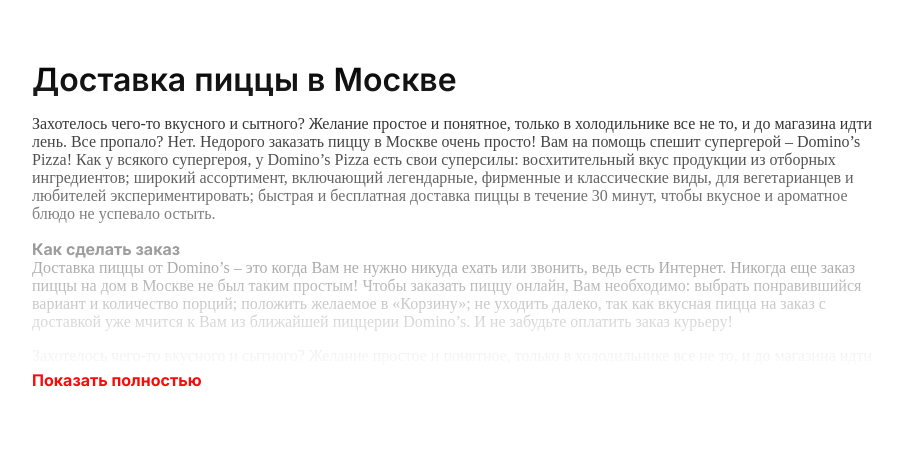
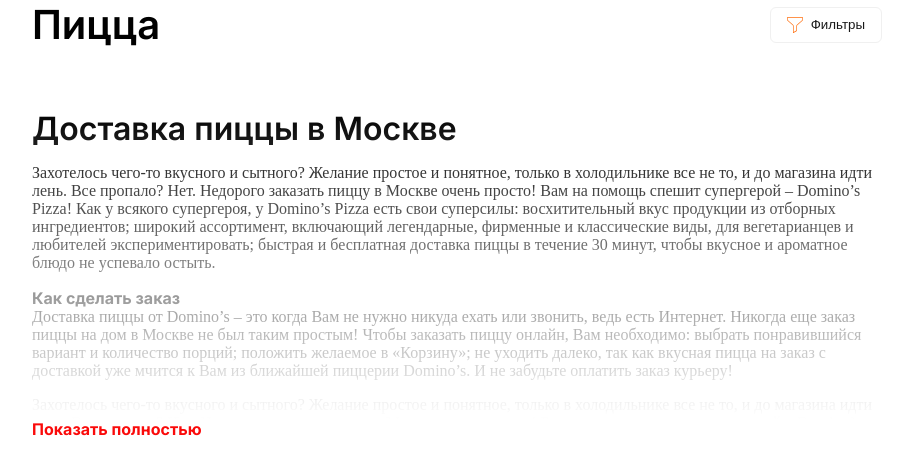
Before and after one commit to alibekovamadina/java, a plain HTML site: page index.html in a window 1280 px wide. Shown: the whole page, without its empty margins (183-1096 px from the left). Drawn offline with Linux system fonts and the light colour scheme.

Commit message:
header filter

```diff
--- a/index.html
+++ b/index.html
@@ -8,8 +8,28 @@
 </head>
 <body>
     <main>
+        <section class="catalog">
+            <div class="container catalog__container">
+                <div class="catalog__header">
+                    <h2 class="catalog__title">Пицца</h2>
+                    <button class="catalog__filter">
+                        <svg width="16" height="16" viewBox="0 0 16 16" xmlns="http://www.w3.org/2000/svg">
+                            <g clip-path="url(#clip0_29821_4461)">
+                                <path d="M6.33333 16C6.27667 16 6.22 15.986 6.16933 15.9567C6.06467 15.8973 6 15.7867 6 15.6667V8.932C6 8.646 5.87733 8.374 5.664 8.18467L0.558667 3.64933C0.204 3.33533 0 2.87933 0 2.4V1C0 0.448667 0.448667 0 1 0H15C15.5513 0 16 0.448667 16 1V2.4C16 2.87933 15.796 3.33533 15.4407 3.65L10.336 8.18533C10.1227 8.37467 10 8.64667 10 8.932V13.2887C10 13.6373 9.81467 13.966 9.51467 14.146L6.504 15.952C6.452 15.984 6.39267 16 6.33333 16ZM1 0.666667C0.816667 0.666667 0.666667 0.816 0.666667 1V2.4C0.666667 2.68867 0.788667 2.96267 1.00067 3.15L6.10667 7.686C6.462 8.002 6.66667 8.456 6.66667 8.932V15.078L9.172 13.5753C9.27133 13.5153 9.33333 13.4053 9.33333 13.2893V8.93267C9.33333 8.45667 9.538 8.002 9.89333 7.68667L14.9987 3.15133C15.2113 2.96267 15.3333 2.68867 15.3333 2.4V1C15.3333 0.816 15.1833 0.666667 15 0.666667H1Z"/>
+                                </g>
+                                <defs>
+                                <clipPath id="clip0_29821_4461">
+                                <rect width="16" height="16" fill="white"/>
+                                </clipPath>
+                                </defs>
+                        </svg>
+                        Фильтры
+                    </button>
+                </div>
+            </div>
+        </section>
         <section class="info">
-            <div class="info__container">
+            <div class="container info__container">
                 <div class="info__text">
                     <h2>Доставка пиццы в Москве</h2>
                     <p>Захотелось чего-то вкусного и сытного? Желание простое и понятное, только в холодильнике все не то, и до магазина идти лень. Все пропало? Нет. Недорого заказать пиццу в Москве очень просто! Вам на помощь спешит супергерой – Domino’s Pizza! Как у всякого супергероя, у Domino’s Pizza есть свои суперсилы: восхитительный вкус продукции из отборных ингредиентов; широкий ассортимент, включающий легендарные, фирменные и классические виды, для вегетарианцев и любителей экспериментировать; быстрая и бесплатная доставка пиццы в течение 30 минут, чтобы вкусное и ароматное блюдо не успевало остыть.</p>
--- a/main.css
+++ b/main.css
@@ -6,9 +6,13 @@
     box-sizing: border-box;
 }
 
+:root {
+    --color: #191919;
+}
+
 .body {
     font-family: 'Roboto', sans-serif;
-    color: #191919;
+    color: var(--color);
 }
 
 .info {
@@ -33,7 +37,7 @@
     margin-bottom: 1em;
 }
 
-.info__container {
+.container {
     width: calc(100% - 30px * 2);
     max-width: 850px;
     margin: 0 auto;
@@ -50,6 +54,7 @@
 }
 
 .info__text {
+    transition: max-height 1s;
     max-height: 310px;
     overflow: hidden;
     position: relative;
@@ -62,14 +67,62 @@
 .info__text::after {
     width: 100%;
     height: 310px;
-    display: block;
+    opacity: 1;
     background: linear-gradient(180deg, rgba(255, 255, 255, 0) 0%, rgba(255, 255, 255, 1) 100%);
     content: "";
     position: absolute;
     top: 0;
     left: 0;
+    transition: opacity 1s, height 1s;
 }
 
 .info__text--active::after {
-    display: none;
+    opacity: 0;
+    height: 1000px;
 }
+
+/*Catalog*/
+
+.catalog__header {
+    display: flex;
+    justify-content: space-between;
+    align-items: center;
+
+}
+.catalog__title {
+   font-family: 'Inter', sans-serif;
+   font-size: 40px;
+   font-weight: 600;
+}
+
+.catalog__filter {
+    display: flex;
+    gap: 8px;
+    align-items: center;
+    background-color: #fff;
+    border: 1px solid #F0F0F0;
+    border-radius: 6px;
+    padding: 9px 16px;
+    color: var(--color);
+    cursor: pointer;
+    transition-property: background-color, color;
+    transition-duration: .3s;
+
+}
+
+.catalog__filter svg {
+    fill: #ff7010;
+    transition: fill .3s;
+}
+
+.catalog__filter:hover {
+    background-color: #FF7010;
+    color: #fff;
+
+}
+
+.catalog__filter:hover svg {
+    fill: #fff;
+}
+
+/*End Catalog*/
```
Also changed, not shown: icons/Filter.svg (added).
